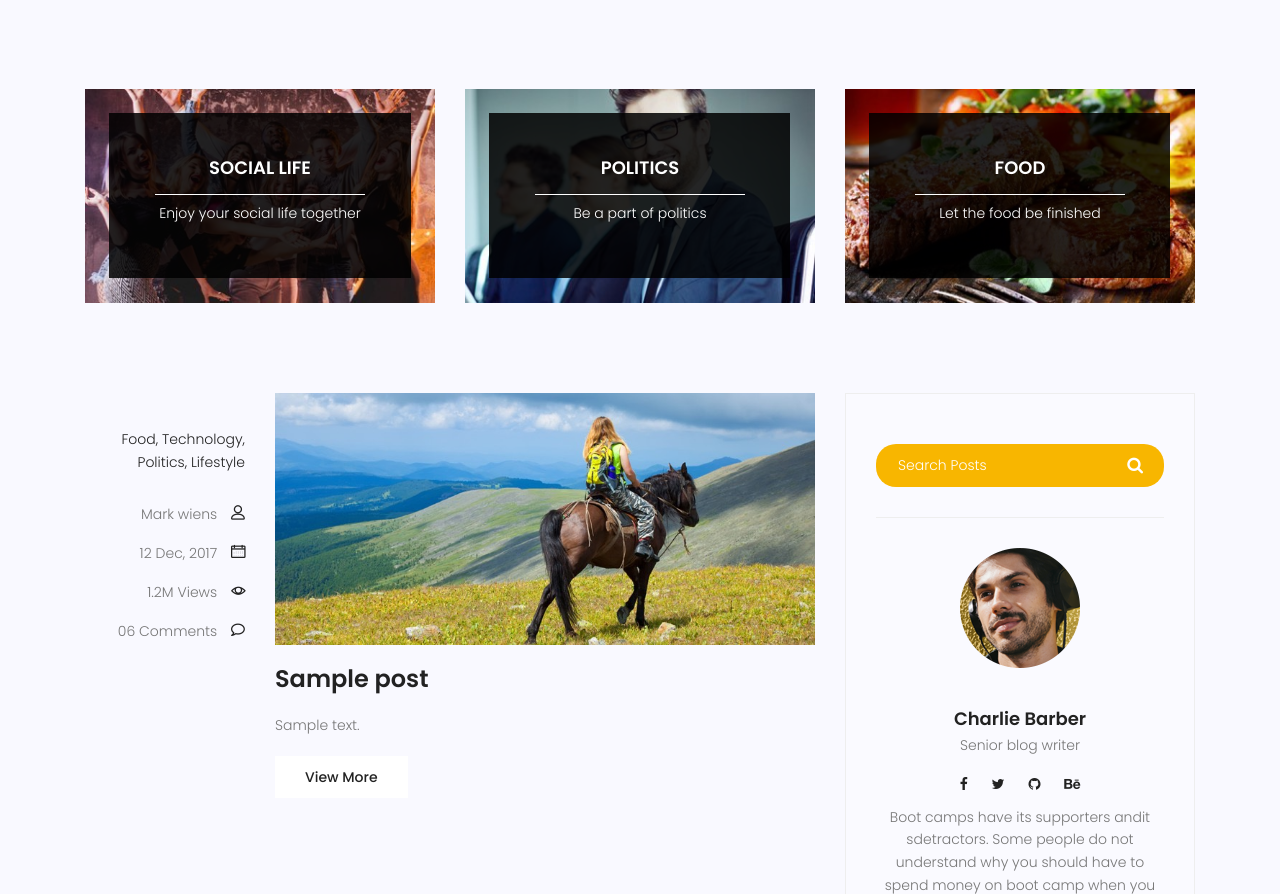
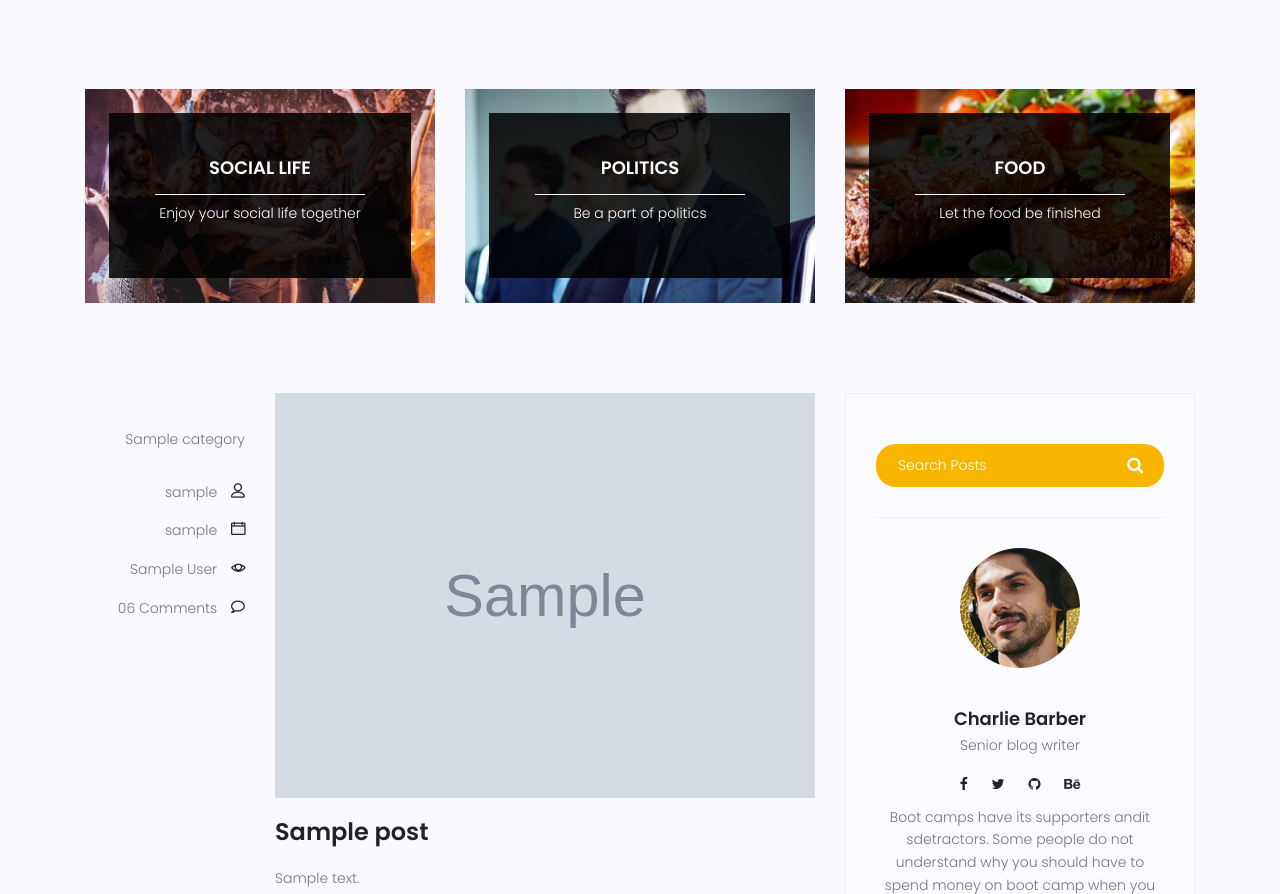
Before and after one commit to onmehdi/mysite, a Django app: page /blog/ in a window 1280 px wide. Shown: the part 689-1583 px from the top of the page. Run offline with Django 5.2, Linux system fonts and the light colour scheme; tables that the repository leaves empty hold one stand-in row (values such as "Sample post"); grey boxes marked "Sample" are stand-in pictures; some libraries are stand-ins or nearby versions.

Commit message:
use forenkey
use forenkey field forenkeyfield and manytomany field

```diff
--- a/blog/admin.py
+++ b/blog/admin.py
@@ -2,16 +2,17 @@ from django.contrib import admin
 
 # Register your models here.
 
-from blog.models import Post
+from blog.models import Post,Category
 
 
 
 class PostAdmin(admin.ModelAdmin):
     date_hierarchy = 'created_date'
     empty_value_display = '-empty-'
-    list_display = ('title','counted_view','status','created_date')
+    list_display = ('title','counted_view','status','created_date','auther')
     list_filter = ('status',)
     ordering = ('created_date',)
     search_fields = ('title','content')
 
+admin.site.register(Category)
 admin.site.register(Post,PostAdmin)
--- a/blog/models.py
+++ b/blog/models.py
@@ -1,13 +1,21 @@
 from django.db import models
+from django.contrib.auth.models import User
+
+class Category(models.Model):
+    name = models.CharField(max_length=250)
+
+    def __str__(self):
+        return self.name
+
 
 # Create your models here.
 class Post(models.Model):
-    # image
-    # auther
+    image = models.ImageField(upload_to='blog/',default='blog/default.jpg')
+    auther = models.ForeignKey(User,models.SET_NULL,null=True)
     title = models.CharField(max_length=200)
     content = models.TextField()
     # tag
-    # category
+    category = models.ManyToManyField(Category)
     counted_view = models.IntegerField(default=0)
     status = models.BooleanField(default=False)
     published_date = models.DateTimeField(null=True)
--- a/blog/views.py
+++ b/blog/views.py
@@ -8,7 +8,7 @@ def blog_view(request):
     return render(request,'blog/blog-home.html',context)
 
 def blog_single(request,pid):
-    post = get_object_or_404(Post,pk=pid)
+    post = get_object_or_404(Post,pk=pid,status=1)
     context = {'post':post}
     # context = {'title':'bitcoin crash again!!!','content':'The listing expands access to TRX for U.S. market participants through a regulated trading venue, providing investors and institutions with an additional platform to access the native utility token of the TRON blockchain. TRX supports transactions, smart contract execution, decentralized applications, and network governance across one of the world’s most active blockchain ecosystems. TRON is recognized as a leading blockchain for stablecoin activity and digital asset settlement, hosting more than $89 billion in circulating USDT and over $27 billion in total value locked (TVL).'}
     return render(request,'blog/blog-single.html',context)
--- a/templates/blog/blog-home.html
+++ b/templates/blog/blog-home.html
@@ -31,8 +31,8 @@
 						<div class="overlay overlay-bg"></div>
 						<a href="#" target="_blank">
 							<div class="thumb">
-								<img class="content-image img-fluid d-block mx-auto" src="{% static 'img/blog/cat-widget1.jpg' %}"
-									alt="">
+								<img class="content-image img-fluid d-block mx-auto"
+									src="{% static 'img/blog/cat-widget1.jpg' %}" alt="">
 							</div>
 							<div class="content-details">
 								<h4 class="content-title mx-auto text-uppercase">Social life</h4>
@@ -49,8 +49,8 @@
 						<div class="overlay overlay-bg"></div>
 						<a href="#" target="_blank">
 							<div class="thumb">
-								<img class="content-image img-fluid d-block mx-auto" src="{% static 'img/blog/cat-widget2.jpg' %}"
-									alt="">
+								<img class="content-image img-fluid d-block mx-auto"
+									src="{% static 'img/blog/cat-widget2.jpg' %}" alt="">
 							</div>
 							<div class="content-details">
 								<h4 class="content-title mx-auto text-uppercase">Politics</h4>
@@ -67,8 +67,8 @@
 						<div class="overlay overlay-bg"></div>
 						<a href="#" target="_blank">
 							<div class="thumb">
-								<img class="content-image img-fluid d-block mx-auto" src="{% static 'img/blog/cat-widget3.jpg' %}"
-									alt="">
+								<img class="content-image img-fluid d-block mx-auto"
+									src="{% static 'img/blog/cat-widget3.jpg' %}" alt="">
 							</div>
 							<div class="content-details">
 								<h4 class="content-title mx-auto text-uppercase">Food</h4>
@@ -94,25 +94,30 @@
 				<div class="single-post row">
 					<div class="col-lg-3  col-md-3 meta-details">
 						<ul class="tags">
-							<li><a href="#">Food,</a></li>
-							<li><a href="#">Technology,</a></li>
-							<li><a href="#">Politics,</a></li>
-							<li><a href="#">Lifestyle</a></li>
+							{% with categories=post.category.all %}
+							{% for cat in categories %}
+							<li> {{ cat.name }} </li>
+							{% endfor %}
+							{% endwith %}
+
+
+
 						</ul>
 						<div class="user-details row">
-							<p class="user-name col-lg-12 col-md-12 col-6"><a href="#">Mark wiens</a> <span
+							<p class="user-name col-lg-12 col-md-12 col-6"><a href="#"> {{post.auther}} </a> <span
 									class="lnr lnr-user"></span></p>
-							<p class="date col-lg-12 col-md-12 col-6"><a href="#">12 Dec, 2017</a> <span
+							<p class="date col-lg-12 col-md-12 col-6"><a href="#">{{post.auther.username}}</a> <span
 									class="lnr lnr-calendar-full"></span></p>
-							<p class="view col-lg-12 col-md-12 col-6"><a href="#">1.2M Views</a> <span
-									class="lnr lnr-eye"></span></p>
+							<p class="view col-lg-12 col-md-12 col-6"><a href="#">{{post.auther.get_full_name}}</a>
+								<span class="lnr lnr-eye"></span>
+							</p>
 							<p class="comments col-lg-12 col-md-12 col-6"><a href="#">06 Comments</a> <span
 									class="lnr lnr-bubble"></span></p>
 						</div>
 					</div>
 					<div class="col-lg-9 col-md-9 ">
 						<div class="feature-img">
-							<img class="img-fluid" src="{% static 'img/blog/feature-img1.jpg' %}" alt="">
+							<img class="img-fluid" src="{{post.image.url}}" alt="">
 						</div>
 						<a class="posts-title" href="{% url 'blog:single' pid=post.id %}">
 							<h3> {{post.title}} </h3>
@@ -123,7 +128,7 @@
 						<a href="{% url 'blog:single' pid=post.id %}" class="primary-btn">View More</a>
 					</div>
 				</div>
-{% endfor %}
+				{% endfor %}
 
 				<nav class="blog-pagination justify-content-center d-flex">
 					<ul class="pagination">
--- a/templates/blog/blog-single.html
+++ b/templates/blog/blog-single.html
@@ -28,7 +28,7 @@
 				<div class="single-post row">
 					<div class="col-lg-12">
 						<div class="feature-img">
-							<img class="img-fluid" src="{% static 'img/blog/feature-img1.jpg' %}" alt="">
+							<img class="img-fluid" src="{{post.image.url}}" alt="">
 						</div>
 					</div>
 					<div class="col-lg-3  col-md-3 meta-details">
```
Also changed, not shown: blog/migrations/0004_post_auther.py (added), blog/migrations/0005_post_image.py (added), blog/migrations/0006_category_post_category.py (added), media/blog/default.jpg (added), media/blog/feature-img2.jpg (added).
